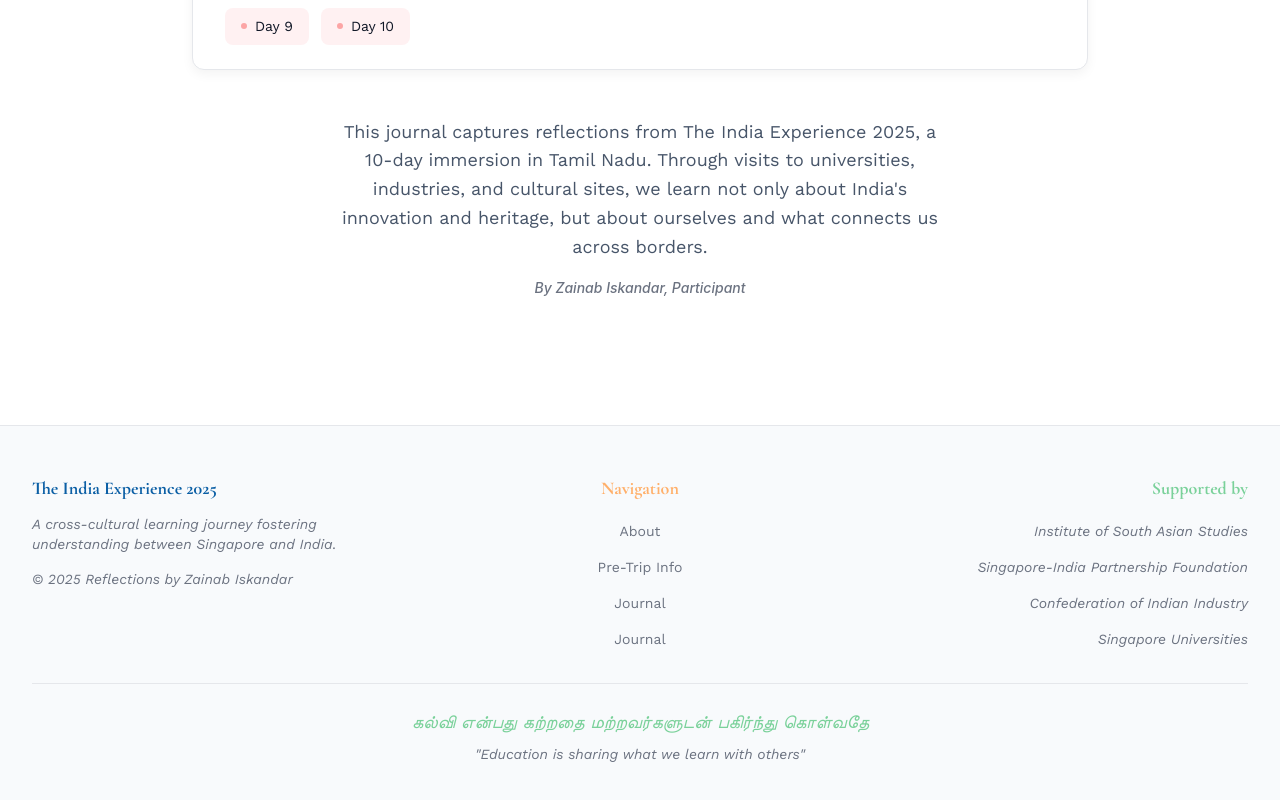
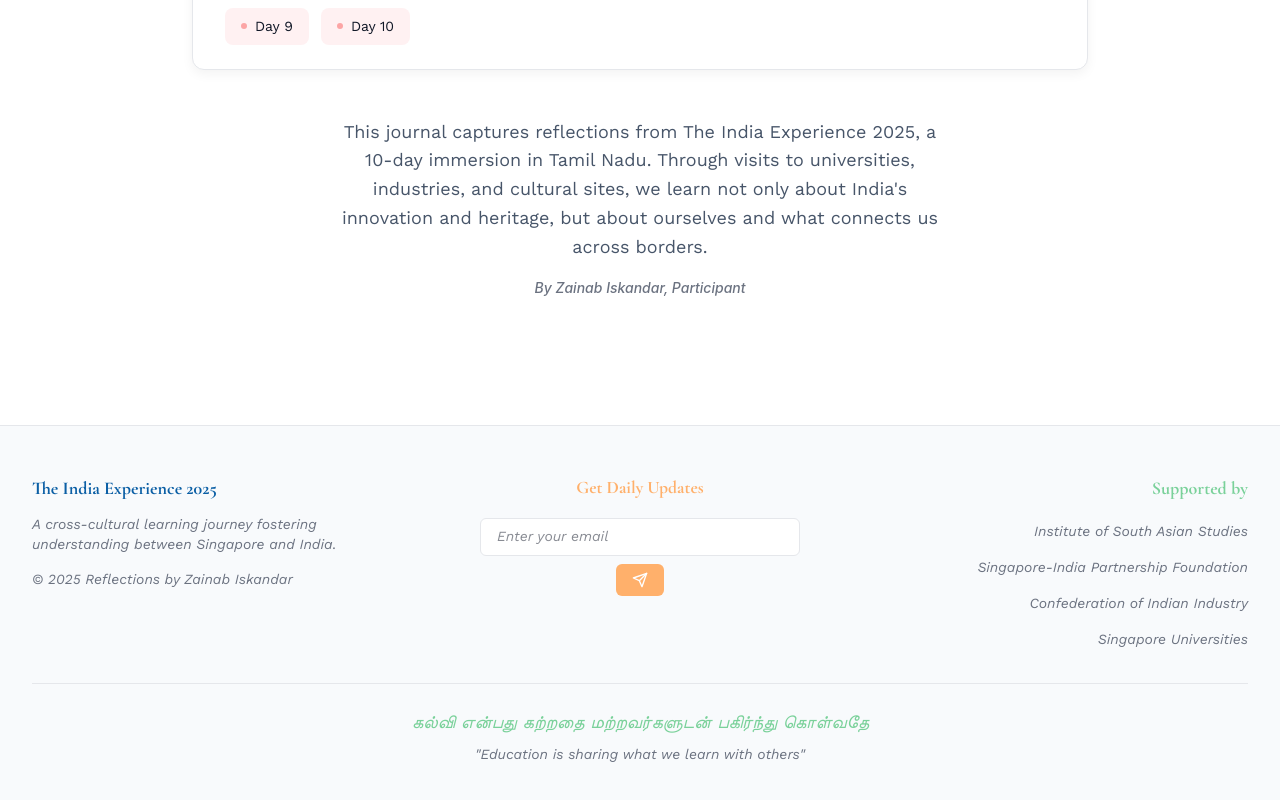
Before and after one commit to zainabiskandar/India2025, a React app in the folder src/: page / in a window 1280 px wide. Shown: the part 988-1788 px from the top of the page. Built offline with nearby package versions, Linux system fonts and the light colour scheme; the HTML template or start-up script is replaced by a standard one.

Commit message:
Updated Footer.tsx

```diff
--- a/src/components/Footer.tsx
+++ b/src/components/Footer.tsx
@@ -1,13 +1,20 @@
-import React from 'react';
+import React, { useState } from 'react';
+import { Send } from 'lucide-react';
 
 interface FooterProps {
   onNavigate?: (page: string) => void;
 }
 
 export function Footer({ onNavigate }: FooterProps = {}) {
-  const handleNavClick = (page: string) => {
-    if (onNavigate) {
-      onNavigate(page);
+  const [email, setEmail] = useState('');
+
+  const handleSubscribe = (e: React.FormEvent) => {
+    e.preventDefault();
+    if (email) {
+      console.log('New subscription:', email);
+      // TODO: Add backend integration here
+      alert(`Thank you for subscribing! We'll send updates to ${email}`);
+      setEmail('');
     }
   };
 
@@ -35,79 +42,43 @@ export function Footer({ onNavigate }: FooterProps = {}) {
             </p>
           </div>
 
-          {/* Navigation Links - Now Clickable */}
+          {/* Subscription Section */}
           <div className="text-center">
-            <h4 className="mb-4" style={{ color: 'var(--saffron)' }}>Navigation</h4>
-            <div className="space-y-3">
-              <div>
+            <h4 className="mb-4" style={{ color: 'var(--saffron)', fontSize: '1.1rem' }}>
+              Get Daily Updates
+            </h4>
+            <form onSubmit={handleSubscribe} className="space-y-3">
+              <div className="flex flex-col sm:flex-row gap-2 justify-center items-center">
+                <input
+                  type="email"
+                  value={email}
+                  onChange={(e) => setEmail(e.target.value)}
+                  placeholder="Enter your email"
+                  required
+                  className="small px-4 py-2 rounded-md border transition-colors duration-200 w-full sm:w-64"
+                  style={{
+                    borderColor: 'var(--border)',
+                    backgroundColor: 'white',
+                    color: 'var(--text)'
+                  }}
+                  onFocus={(e) => e.target.style.borderColor = 'var(--saffron)'}
+                  onBlur={(e) => e.target.style.borderColor = 'var(--border)'}
+                />
                 <button
-                  onClick={() => handleNavClick('about')}
-                  className="small hover:underline transition-colors duration-200 cursor-pointer"
+                  type="submit"
+                  className="px-4 py-2 rounded-md transition-all duration-200 flex items-center gap-2 hover:opacity-90"
                   style={{
-                    color: 'var(--muted)',
-                    fontStyle: 'normal',
-                    background: 'none',
+                    backgroundColor: 'var(--saffron)',
+                    color: 'white',
                     border: 'none',
-                    padding: 0
+                    cursor: 'pointer'
                   }}
-                  onMouseEnter={(e) => e.target.style.color = 'var(--navy)'}
-                  onMouseLeave={(e) => e.target.style.color = 'var(--muted)'}
+                  aria-label="Subscribe to daily updates"
                 >
-                  About
+                  <Send size={16} />
                 </button>
               </div>
-              <div>
-                <button
-                  onClick={() => handleNavClick('pretrip')}
-                  className="small hover:underline transition-colors duration-200 cursor-pointer"
-                  style={{
-                    color: 'var(--muted)',
-                    fontStyle: 'normal',
-                    background: 'none',
-                    border: 'none',
-                    padding: 0
-                  }}
-                  onMouseEnter={(e) => e.target.style.color = 'var(--navy)'}
-                  onMouseLeave={(e) => e.target.style.color = 'var(--muted)'}
-                >
-                  Pre-Trip Info
-                </button>
-              </div>
-              <div>
-                <button
-                  onClick={() => handleNavClick('places')}
-                  className="small hover:underline transition-colors duration-200 cursor-pointer"
-                  style={{
-                    color: 'var(--muted)',
-                    fontStyle: 'normal',
-                    background: 'none',
-                    border: 'none',
-                    padding: 0
-                  }}
-                  onMouseEnter={(e) => e.target.style.color = 'var(--navy)'}
-                  onMouseLeave={(e) => e.target.style.color = 'var(--muted)'}
-                >
-                  Journal
-                </button>
-              </div>
-              <div>
-                <button
-                  onClick={() => handleNavClick('home')}
-                  className="small hover:underline transition-colors duration-200 cursor-pointer"
-                  style={{
-                    color: 'var(--muted)',
-                    fontStyle: 'normal',
-                    background: 'none',
-                    border: 'none',
-                    padding: 0
-                  }}
-                  onMouseEnter={(e) => e.target.style.color = 'var(--navy)'}
-                  onMouseLeave={(e) => e.target.style.color = 'var(--muted)'}
-                >
-                  Journal
-                </button>
-              </div>
-            </div>
+            </form>
           </div>
 
           {/* Supported By Section */}
```
